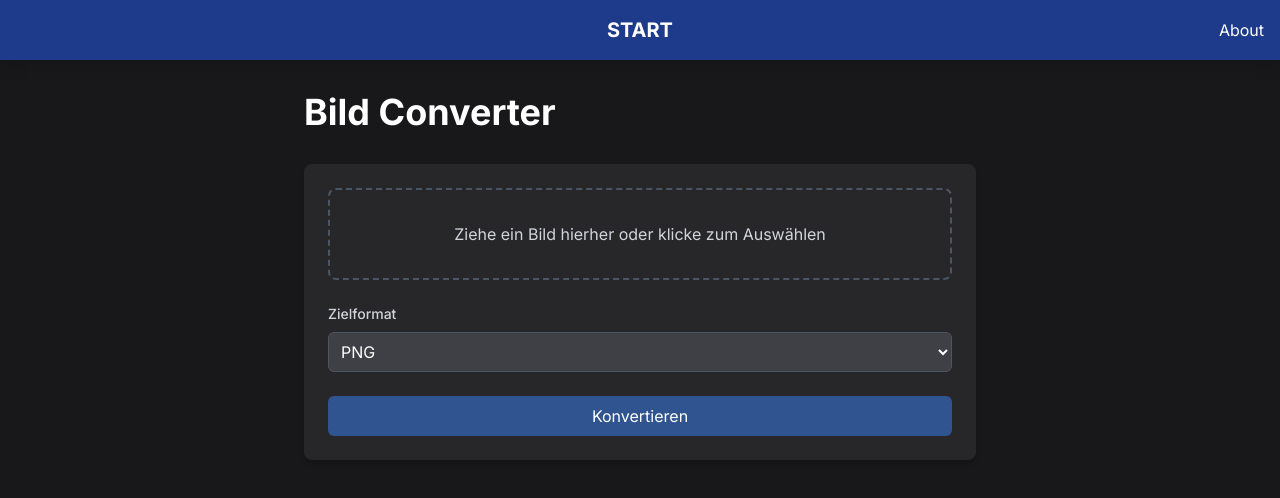
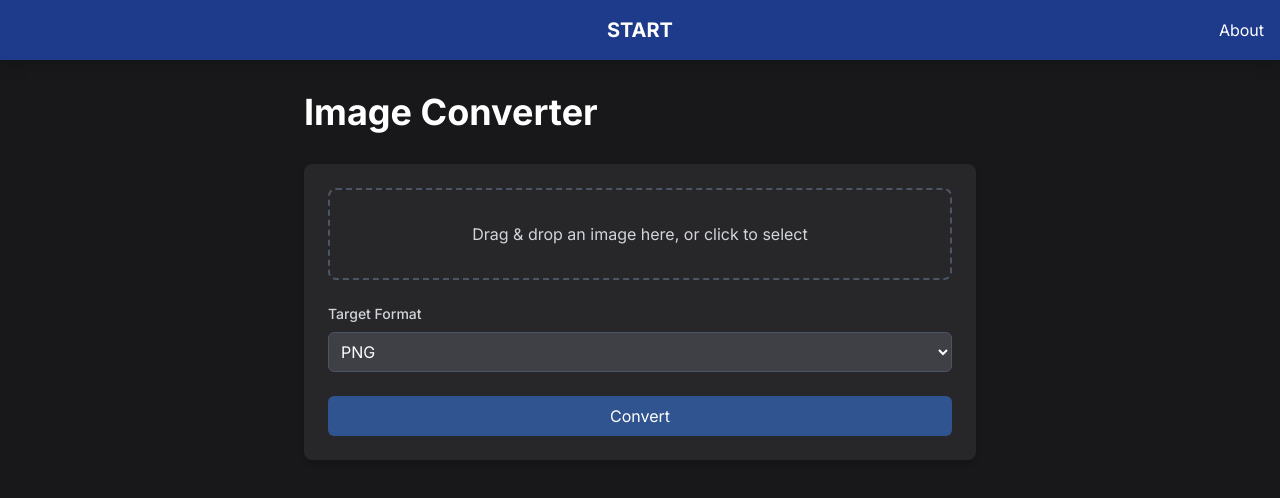
Before and after one commit to danielvici/tool-website, a Next.js app: page /bildconverter in a window 1280 px wide. Shown: the top 498 px of the page. Built offline with nearby package versions, Linux system fonts and the light colour scheme.

Commit message:
Fix: Remove BMP format and improve error handling for Vercel deployment

```diff
--- a/app/api/convert/route.ts
+++ b/app/api/convert/route.ts
@@ -34,9 +34,6 @@ export async function POST(req: NextRequest) {
         case 'gif':
           convertedBuffer = await sharpInstance.gif().toBuffer()
           break
-        case 'bmp':
-          convertedBuffer = await sharpInstance.bmp().toBuffer()
-          break
         default:
           throw new Error('Unsupported format')
       }
@@ -50,7 +47,7 @@ export async function POST(req: NextRequest) {
     } catch (error) {
       console.error('Conversion error:', error)
       return NextResponse.json(
-        { error: 'Error converting image' },
+        { error: 'Error converting image. Make sure the input format is supported.' },
         { status: 500 }
       )
     }
--- a/app/bildconverter/page.tsx
+++ b/app/bildconverter/page.tsx
@@ -18,7 +18,7 @@ export default function ImageConverter() {
   const { getRootProps, getInputProps, isDragActive } = useDropzone({
     onDrop,
     accept: {
-      'image/*': ['.jpeg', '.jpg', '.png', '.gif', '.webp', '.bmp']
+      'image/*': ['.jpeg', '.jpg', '.png', '.gif', '.webp']
     },
     multiple: false
   })
@@ -40,13 +40,10 @@ export default function ImageConverter() {
 
       if (!response.ok) {
         const errorData = await response.json()
-        throw new Error(errorData.error || 'Konvertierung fehlgeschlagen')
+        throw new Error(errorData.error || 'Conversion failed')
       }
 
-      // Blob aus der Antwort erstellen
       const blob = await response.blob()
-
-      // Download-Link erstellen und klicken
       const url = window.URL.createObjectURL(blob)
       const a = document.createElement('a')
       a.href = url
@@ -56,7 +53,7 @@ export default function ImageConverter() {
       window.URL.revokeObjectURL(url)
       document.body.removeChild(a)
     } catch (err) {
-      setError(err instanceof Error ? err.message : 'Ein Fehler ist aufgetreten')
+      setError(err instanceof Error ? err.message : 'An error occurred')
     } finally {
       setIsConverting(false)
     }
@@ -65,7 +62,7 @@ export default function ImageConverter() {
   return (
     <main className="min-h-screen p-8">
       <div className="max-w-2xl mx-auto">
-        <h1 className="text-4xl font-bold mb-8 text-white">Bild Converter</h1>
+        <h1 className="text-4xl font-bold mb-8 text-white">Image Converter</h1>
 
         <div className="bg-zinc-800 rounded-lg shadow-md p-6">
           <div className="space-y-6">
@@ -79,20 +76,20 @@ export default function ImageConverter() {
               <input {...getInputProps()} />
               <p className="text-gray-300">
                 {isDragActive
-                  ? 'Lass das Bild hier fallen...'
-                  : 'Ziehe ein Bild hierher oder klicke zum Auswählen'}
+                  ? 'Drop the image here...'
+                  : 'Drag & drop an image here, or click to select'}
               </p>
               {selectedFile && (
                 <p className="mt-2 text-blue-400">
-                  Ausgewählt: {selectedFile.name}
+                  Selected: {selectedFile.name}
                 </p>
               )}
             </div>
 
-            {/* Format Auswahl */}
+            {/* Format Selection */}
             <div>
               <label className="block text-sm font-medium text-gray-300 mb-2">
-                Zielformat
+                Target Format
               </label>
               <select
                 value={convertTo}
@@ -103,7 +100,6 @@ export default function ImageConverter() {
                 <option value="jpg">JPG</option>
                 <option value="webp">WebP</option>
                 <option value="gif">GIF</option>
-                <option value="bmp">BMP</option>
               </select>
             </div>
 
@@ -114,7 +110,7 @@ export default function ImageConverter() {
               </div>
             )}
 
-            {/* Konvertieren Button */}
+            {/* Convert Button */}
             <button
               onClick={handleConvert}
               disabled={!selectedFile || isConverting}
@@ -124,7 +120,7 @@ export default function ImageConverter() {
                   : 'bg-blue-500 hover:bg-blue-600'}
               `}
             >
-              {isConverting ? 'Konvertiere...' : 'Konvertieren'}
+              {isConverting ? 'Converting...' : 'Convert'}
             </button>
           </div>
         </div>
```
